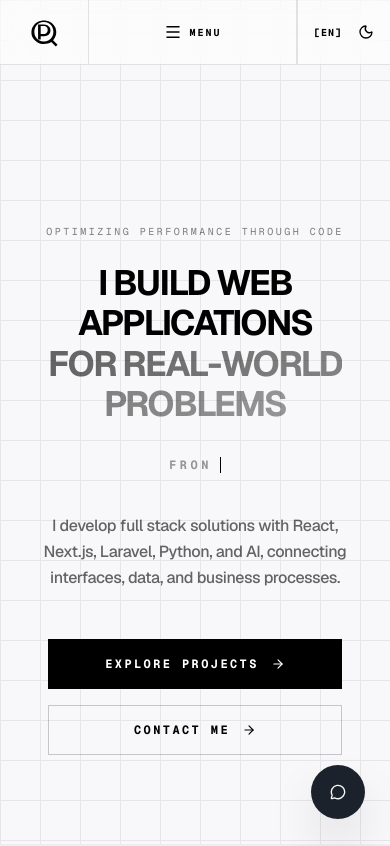
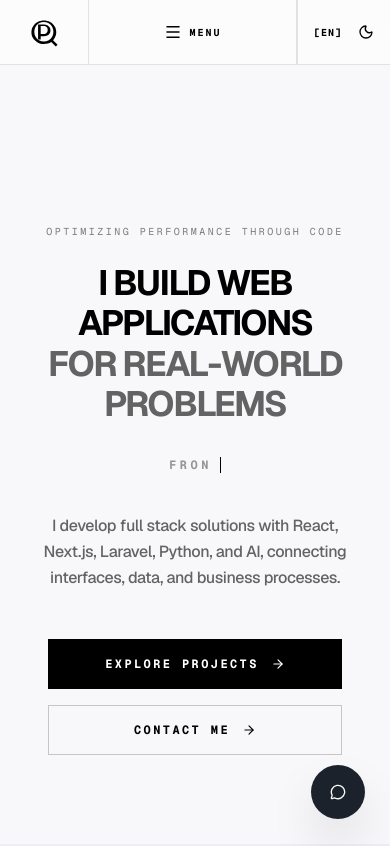
Before and after one commit to pierquarta25/getpierfilippo.com, a Next.js app: page / in a window 390 px wide. Shown: the top 846 px of the page. Built offline with nearby package versions, Linux system fonts and the light colour scheme.

Commit message:
Perf: fix mobile LCP by setting font to optional and disabling heavy gradients

```diff
--- a/src/app/layout.tsx
+++ b/src/app/layout.tsx
@@ -8,13 +8,13 @@ import { ChatWidgetDynamic } from "@/components/chat-widget-dynamic";
 const geistSans = Geist({
   variable: "--font-geist-sans",
   subsets: ["latin"],
-  display: "swap",
+  display: "optional",
 });
 
 const geistMono = Geist_Mono({
   variable: "--font-geist-mono",
   subsets: ["latin"],
-  display: "swap",
+  display: "optional",
 });
 
 import Script from "next/script";
--- a/src/components/sharlee/Background.tsx
+++ b/src/components/sharlee/Background.tsx
@@ -9,7 +9,7 @@ export const Background = () => {
       <div className="fixed inset-0 -z-10 overflow-hidden pointer-events-none bg-[#f8f8fa] dark:bg-[#050505]">
         {/* Main Grid */}
         <div
-          className="absolute inset-0 opacity-[0.15] dark:opacity-[0.1]"
+          className="absolute inset-0 opacity-[0.15] dark:opacity-[0.1] hidden md:block"
           style={{
             backgroundImage: `
               linear-gradient(to right, #888 1px, transparent 1px),
--- a/src/components/sharlee/HeroSection.tsx
+++ b/src/components/sharlee/HeroSection.tsx
@@ -20,7 +20,7 @@ export const HeroSection = () => {
 
         <h1 className="text-[clamp(2.2rem,7vw,4.5rem)] font-bold uppercase leading-[1.15] tracking-tighter max-w-4xl text-black dark:text-white">
           {t('hero.title')} <br />
-          <span className="text-transparent bg-clip-text bg-gradient-to-r from-black/60 to-black/40 dark:from-white/60 dark:to-white/40">
+          <span className="text-black/60 dark:text-white/60">
             {t('hero.title.span')}
           </span>
         </h1>
```
